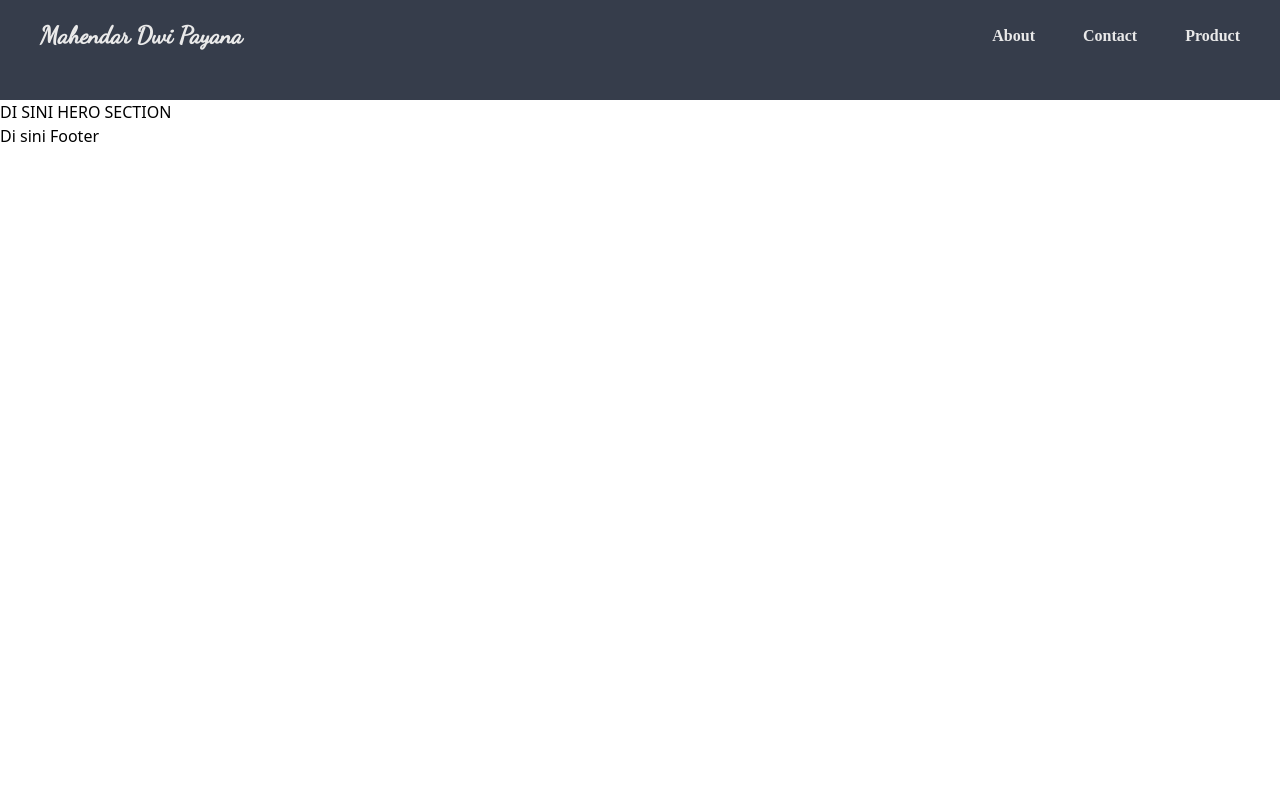
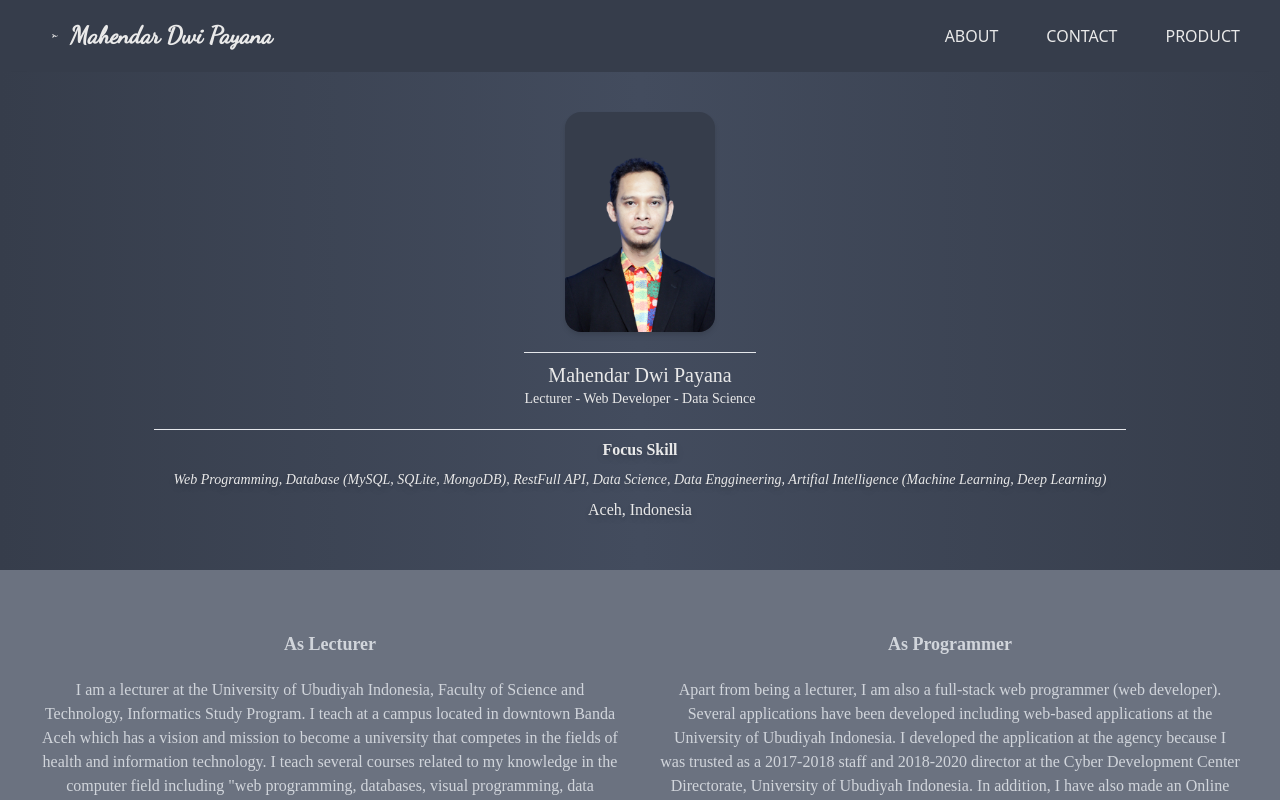
Before and after one commit to mahendaruui/my-blog, a Next.js app: page / in a window 1280 px wide. Shown: the top 800 px of the page. Built offline with nearby package versions, Linux system fonts and the light colour scheme.

Commit message:
Tambah Section dua HOME - Page

```diff
--- a/pages/components/Header/index.tsx
+++ b/pages/components/Header/index.tsx
@@ -1,19 +1,24 @@
+/* eslint-disable @next/next/link-passhref */
 import Link from "next/link";
 import { FontAwesomeIcon } from "@fortawesome/react-fontawesome"; // Import the FontAwesomeIcon component
-import { faBars } from "@fortawesome/free-solid-svg-icons"; // import the icons you need
+import { faBars, faSignature } from "@fortawesome/free-solid-svg-icons"; // import the icons you need
 import React from "react";
+import tw from "tailwind-styled-components";
 
 export default function Header() {
   const [isOpen, setIsOpen] = React.useState(false);
   return (
     <>
-      <header className="bg-cdark">
-        <nav className="container py-5 sm:px-10 px-5 mx-auto">
-          <div className="flex justify-between mx-auto items-center">
+      <Head>
+        <Nav>
+          <div className="flex justify-between mx-auto">
             <Link href="/">
-              <p className="cursor-pointer text-cwhite font-extrabold text-2xl font-dancy">Mahendar Dwi Payana</p>
+              <p className="cursor-pointer flex text-cwhite font-extrabold text-2xl font-dancy">
+                <FontAwesomeIcon className="h-8 px-3" icon={faSignature} />
+                Mahendar Dwi Payana
+              </p>
             </Link>
-            <ul className="text-cwhite hidden md:flex flex-1 justify-end items-center gap-12 text-port-blue  font-semibold font-slap">
+            <ul className="text-cwhite hidden md:flex flex-1 justify-end items-center gap-12 text-port-blue uppercase">
               <Link href="/about">
                 <li className="cursor-pointer">About</li>
               </Link>
@@ -33,22 +38,31 @@ export default function Header() {
             </div>
           </div>
 
-          <div className="md:border-0 mt-3 py-2 px-2 font-slap">
+          <div className="md:border-0 px-2 ">
             {/* <div className="{isMenuOpen? : 'sm:hidden':'hidden'}sm:hidden text-left mt-10 md:mt-0"> */}
             <div className={isOpen ? "sm:hidden" : "hidden"}>
               <Link href="/about">
-                <p className="mt-3 md:mx-3 text-cwhite  cursor-pointer ">About</p>
+                <p className="mt-3 md:mx-3 text-cwhite cursor-pointer ">
+                  About
+                </p>
               </Link>
               <Link href="/contact">
-                <p className="mt-3 md:mx-3 text-cwhite  cursor-pointer ">Contact</p>
+                <p className="mt-3 md:mx-3 text-cwhite  cursor-pointer ">
+                  Contact
+                </p>
               </Link>
               <Link href="/product">
-                <p className="mt-3 md:mx-3 text-cwhite  cursor-pointer border-b-1">Product</p>
+                <p className="mt-3 md:mx-3 text-cwhite  cursor-pointer border-b-1">
+                  Product
+                </p>
               </Link>
             </div>
           </div>
-        </nav>
-      </header>
+        </Nav>
+      </Head>
     </>
   );
 }
+
+const Head = tw.div`bg-cdark shadow-lg`;
+const Nav = tw.nav`container py-5 sm:px-10 px-5 mx-auto`;
--- /dev/null
+++ b/pages/components/Home/HeroSection.tsx
@@ -0,0 +1,33 @@
+import tw from "tailwind-styled-components";
+
+export default function HeroSection() {
+  return (
+    <>
+      <SectionHero>
+        {/* <Image src="../assets/imgs/yoot.png" height='500' width="500" layout="fill" /> */}
+        <ProfilImage>
+          <img src="/imgs/yoot.png" alt="foto" height="130" width="150" className="rounded-2xl shadow-md bg-cdark" />
+        </ProfilImage>
+
+        <ProfilDesc >
+          <p className="text-lg md:text-xl">Mahendar Dwi Payana</p>
+          <p>Lecturer - Web Developer - Data Science</p>
+        </ProfilDesc>
+        <DescHero >
+          <p className="font-semibold text-cwhite my-2">Focus Skill</p>
+          <p className="px-5 italic text-sm text-cwhite">
+            Web Programming, Database (MySQL, SQLite, MongoDB), RestFull API, Data Science, Data Enggineering, Artifial Intelligence (Machine Learning, Deep Learning)
+          </p>
+          <p className="my-2 text-cwhite">Aceh, Indonesia</p>
+        </DescHero>
+      </SectionHero>
+    </>
+  )
+
+}
+
+
+const SectionHero = tw.div`flex flex-col font-slap items-center py-10 mx-auto bg-gradient-to-r from-cdark via-cnordic to-cdark shadow-lg divide-y`;
+const ProfilImage = tw.div``;
+const ProfilDesc = tw.div`text-center text-sm my-5 pt-2 text-shadow-md text-cwhite `;
+const DescHero = tw.div`text-center text-shadow-md`;
--- /dev/null
+++ b/pages/components/Home/SecondSection.tsx
@@ -0,0 +1,21 @@
+import tw from "tailwind-styled-components";
+
+export default function SecondSection() {
+  return (
+    <WrapSec>
+      <Container>
+        <div className="md:w-1/2 p-5">
+          <p className="py-5 text-lg font-semibold">As Lecturer</p>
+          <p>I am a lecturer at the University of Ubudiyah Indonesia, Faculty of Science and Technology, Informatics Study Program. I teach at a campus located in downtown Banda Aceh which has a vision and mission to become a university that competes in the fields of health and information technology. I teach several courses related to my knowledge in the computer field including "web programming, databases, visual programming, data management, artificial intelligence, data warehouse, web databases, digital image processing, and many others or can be seen on the pddikti page for details". However, my scientific fields are programming / software engineering, digital image processing (image processing), and Artificial Intelligence (AI). As a lecturer, apart from teaching, I also have to undergo the other Tri Dharma of Higher Education, namely community service (PKM) and research (Research). There are several scientific publications that I have issued and can be seen on the  google scholar page, and the sinta dikti page.</p>
+        </div>
+        <div className="md:w-1/2 p-5">
+          <p className="py-5 text-lg font-semibold">As Programmer</p>
+          <p>Apart from being a lecturer, I am also a full-stack web programmer (web developer). Several applications have been developed including web-based applications at the University of Ubudiyah Indonesia. I developed the application at the agency because I was trusted as a 2017-2018 staff and 2018-2020 director at the Cyber Development Center Directorate, University of Ubudiyah Indonesia. In addition, I have also made an Online Attendance application at the Southeast Aceh Education and Culture Office. Applications that have been made can be seen on the following page .</p>
+        </div>
+      </Container>
+    </WrapSec>
+  )
+}
+
+const WrapSec = tw.div`px-5 bg-gray-500 font-slap text-gray-300`;
+const Container = tw.div`container mx-auto flex flex-col md:flex-row items-start justify-between py-5 text-center`;
--- a/pages/index.tsx
+++ b/pages/index.tsx
@@ -1,14 +1,13 @@
 import type { NextPage } from "next";
-// import tw from "tailwind-styled-components"
-// import Image from 'next/image'
-// import Photoku from "../assets/imgs/yoot.png"
+import HeroSection from './components/Home/HeroSection'
 import Layout from "../pages/components/Layout";
-
+import SecondSection from "./components/Home/SecondSection"
 const Home: NextPage = () => {
   return (
     <>
       <Layout pageTitle="Home">
-        <section className="container">DI SINI HERO SECTION</section>
+        <HeroSection />
+        <SecondSection />
       </Layout>
     </>
   );
--- a/styles/globals.css
+++ b/styles/globals.css
@@ -2,3 +2,23 @@
 @tailwind base;
 @tailwind components;
 @tailwind utilities;
+
+@layer components {
+  @responsive {
+    .text-shadow {
+      text-shadow: 0 2px 4px rgba(0, 0, 0, 0.1);
+    }
+
+    .text-shadow-md {
+      text-shadow: 0 4px 8px rgba(0, 0, 0, 0.12), 0 2px 4px rgba(0, 0, 0, 0.08);
+    }
+
+    .text-shadow-lg {
+      text-shadow: 0 15px 30px rgba(0, 0, 0, 0.11), 0 5px 15px rgba(0, 0, 0, 0.08);
+    }
+
+    .text-shadow-none {
+      text-shadow: none;
+    }
+  }
+}
--- a/tailwind.config.js
+++ b/tailwind.config.js
@@ -7,7 +7,8 @@ module.exports = {
         "cdark": '#363d4b',
         "cnordic": '#434c5e',
         "cwhite": '#e9e9e9',
-        "csecond": '477cda'
+        "csecond": '#748E9C',
+        "caccent": '#EF3E23'
       },
     },
     fontFamily: {
```
Also changed, not shown: public/imgs/yoot.png (renamed from assets/imgs/yoot.png).
